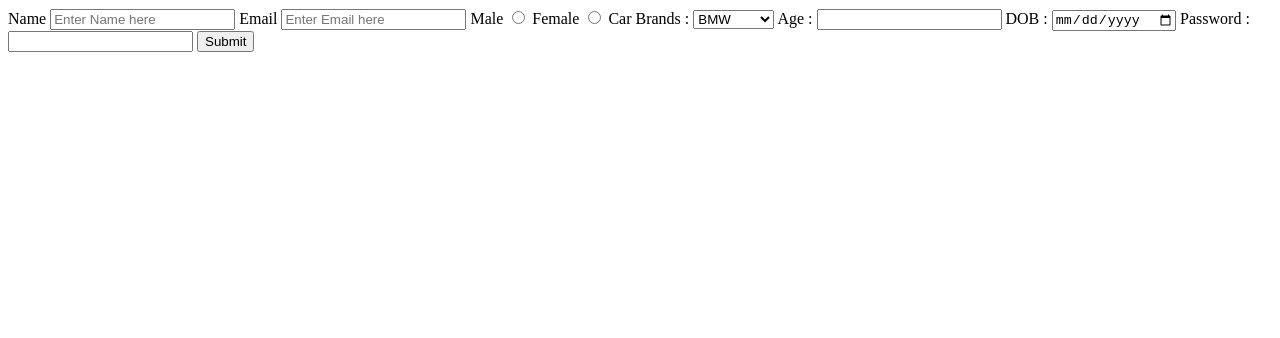
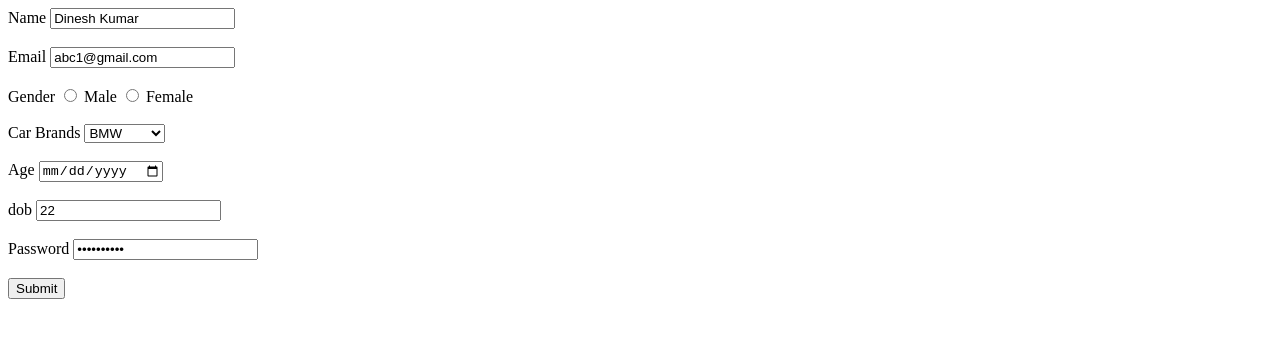
Before and after one commit to acciojob/signup-form-car-saurabh27pal, a website: page main.html in a window 1280 px wide. Drawn offline with Linux system fonts and the light colour scheme.

Commit message:
Update main.html

```diff
--- a/main.html
+++ b/main.html
@@ -9,49 +9,62 @@
 <body>
 	<!-- the entire body must be written by student -->
 	<form method="post">
-		<label for="name">Name</label>
-		<input
-		  id="name"
-		  type="text"
-		  placeholder="Enter Name here"
-		  name="name"
-		  required
-		/>
 
-		<label for="email">Email</label>
-		<input
-		  id="email"
-		  type="email"
-		  placeholder="Enter Email here"
-		  name="email"
-		  required
-		/>
+		<label for="name">
+		Name
+		<input id="name" type="text" value="Dinesh Kumar" required> </label>
+		<br>
+		<br>
 
-		<label for="gender_m">Male</label>
-		<input type="radio" id="gender_m" name="gender" required />
-		<label for="gender_f">Female</label>
-		<input type="radio" id="gender_f" name="gender" required />
-		<!-- <label for="gender_others">Others</label>
-		<input type="radio" id="gender_others" name="gender" required> -->
+		<label for="email">
+		Email
+		<input id = "email"	type="email" value="abc1@gmail.com" required>
+		</label>
+		<br>
+		<br>
 
-		<label for="Car">Car Brands :</label>
-		<select name="Car" id="Car">
-		  <option name="BMW" value="BMW">BMW</option>
-		  <option name="Audi" value="Audi">Audi</option>
-		  <option name="Mercedez" value="Mercedez">Mercedez</option>
+		<label for="gender">
+		Gender
+		<input id="gender" type="radio" name="gender" value="Male" required> Male
+		<input id="gender" type="radio" name="gender" value="Female" required> Female
+		</label>
+		<br>
+		<br>
+
+		<label for="cars">
+		Car Brands
+		<select id="cars">
+		<option value="BMW">BMW</option>
+		<option value="Audi">Audi</option>
+		<option value="Mercedez">Mercedez</option>
 		</select>
+		</label>
+		<br>
+		<br>
 
-		<label for="age">Age :</label>
-		<input id="age" type="number" required min="0" />
+		<label for="age">
+		Age
+		<input id="age" type="date"	value="01-01-2000" required>
+		</label>
+		<br>
+		<br>
 
-		<label for="dob">DOB :</label>
-		<input required name="dob" id="dob" type="date" />
+		<label for="dob">
+		dob
+		<input id="dob" type="number" value="22" required>
+		</label>
+		<br>
+		<br>
 
-		<label for="password">Password :</label>
-		<input required name="password" id="password" type="password" />
+		<label for="password">
+		Password
+		<input id="password" type="password" value="daskjfk223" required>
+		</label>
+		<br>
+		<br>
 
-		<button type="submit">Submit</button>
-	  </form>
+	<button type="submit">Submit</button>
+	</form>
     <script type="text/javascript" src="./script.js">
 </script>
 
```
